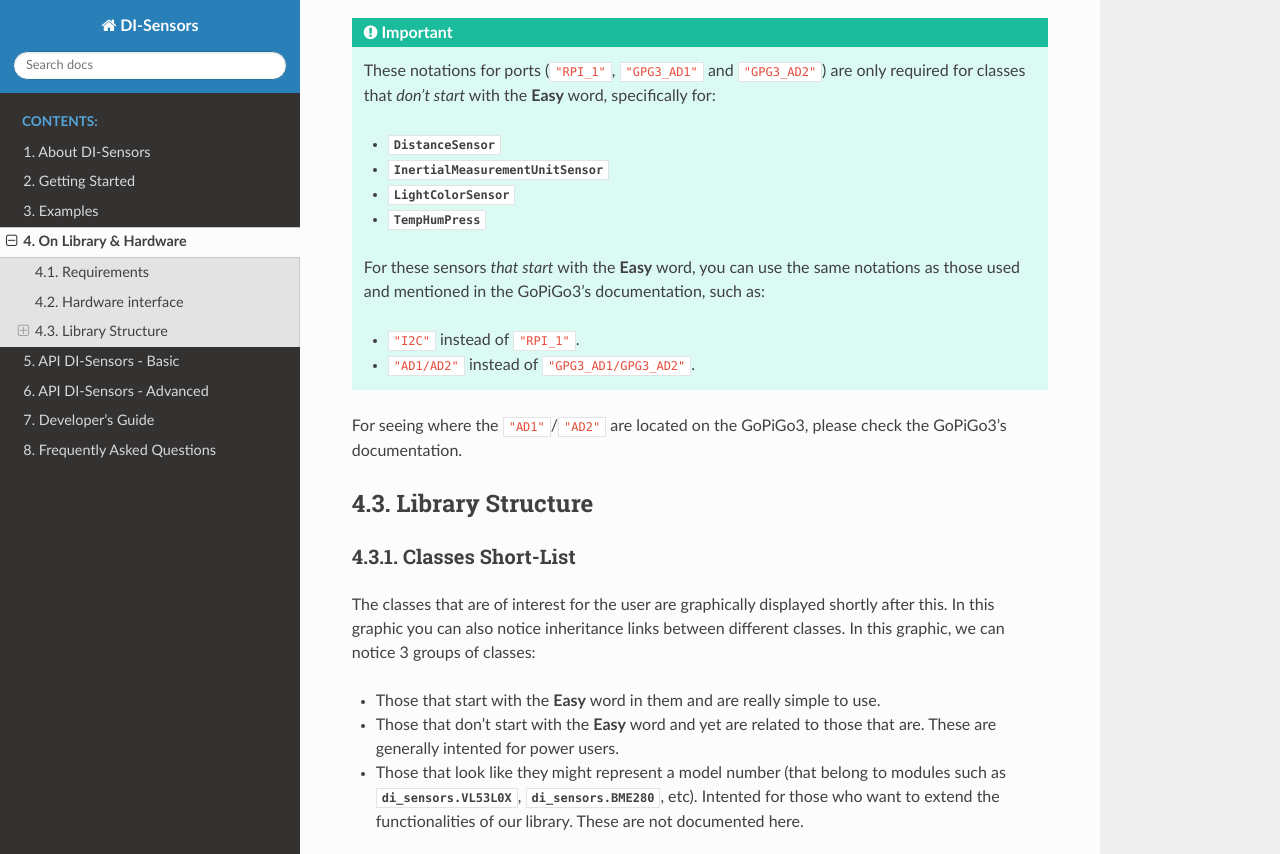
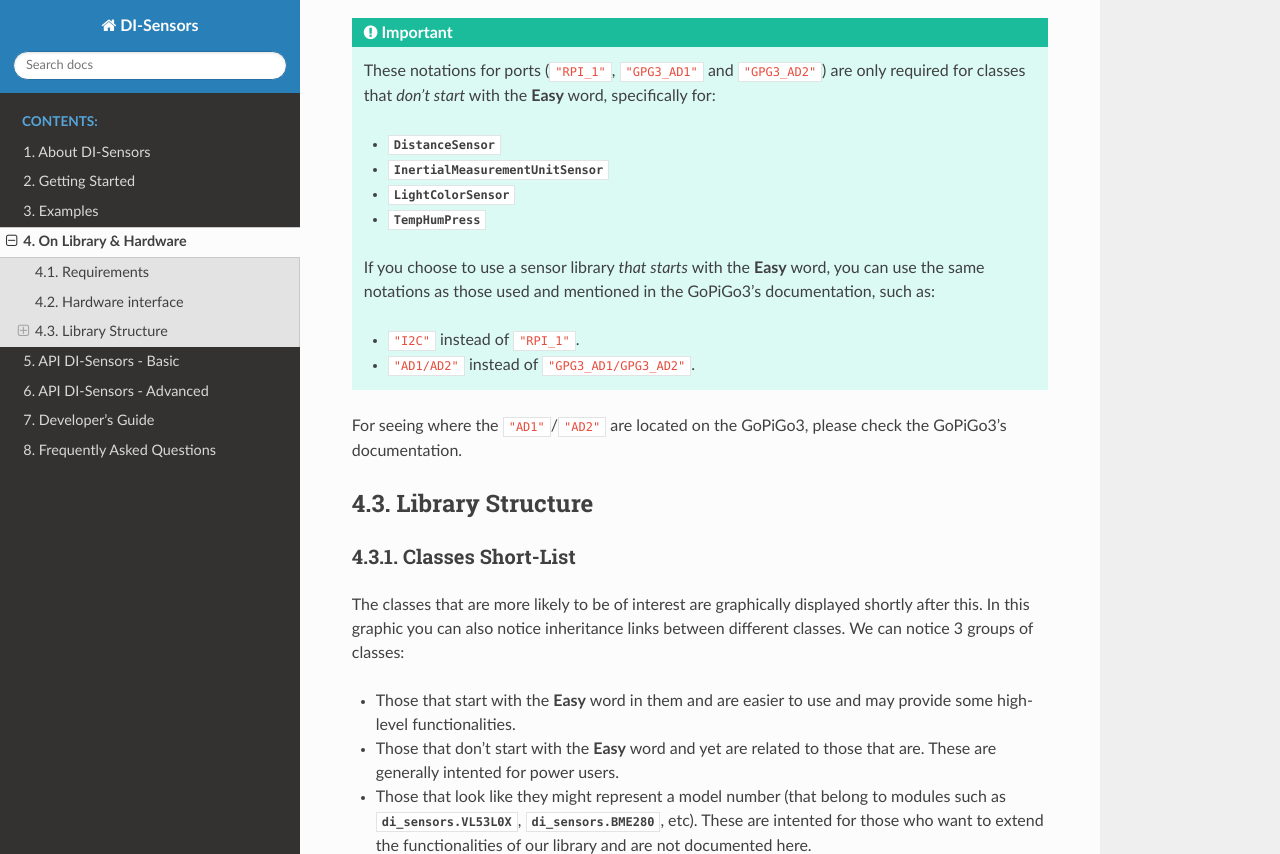
Before and after one commit to DexterInd/DI_Sensors, a Sphinx documentation site: the page built from docs/source/structure.rst, in a window 1280 px wide and 1400 px high, scrolled down 826 px, cut to the strip 0-854 px from the top of the window. Built offline with Sphinx 7.4.7 and the Read the Docs theme 2.0.0, drawn with Linux system fonts in a browser that asks for light colours; some of the changed text lies outside the part shown.

Commit message:
minor fixes to docs (#42)
* minor fixes to docs

* minor fixes to doc

* fix grammar

```diff
--- a/docs/source/structure.rst
+++ b/docs/source/structure.rst
@@ -43,7 +43,7 @@ Instantiating the :ref:`4 sensors<getting-started-chapter>` in Python is a matte
    * :py:class:`~di_sensors.light_color_sensor.LightColorSensor`
    * :py:class:`~di_sensors.temp_hum_press.TempHumPress`
 
-   For these sensors *that start* with the **Easy** word, you can use the same notations as those used and mentioned in the GoPiGo3's :ref:`documentation <gopigo3:hardware-ports-section>`, such as:
+   If you choose to use a sensor library *that starts* with the **Easy** word, you can use the same notations as those used and mentioned in the GoPiGo3's :ref:`documentation <gopigo3:hardware-ports-section>`, such as:
 
    * ``"I2C"`` instead of ``"RPI_1"``.
    * ``"AD1/AD2"`` instead of ``"GPG3_AD1/GPG3_AD2"``.
@@ -58,13 +58,13 @@ Library Structure
 Classes Short-List
 ------------------
 
-The classes that are of interest for the user are graphically displayed shortly after this. In this graphic you can also notice inheritance links
-between different classes. In this graphic, we can notice 3 groups of classes:
+The classes that are more likely to be of interest are graphically displayed shortly after this. In this graphic you can also notice inheritance links
+between different classes. We can notice 3 groups of classes:
 
-* Those that start with the **Easy** word in them and are really simple to use.
+* Those that start with the **Easy** word in them and are easier to use and may provide some high-level functionalities.
 * Those that don't start with the **Easy** word and yet are related to those that are. These are generally intented for power users.
 * Those that look like they might represent a model number (that belong to modules such as :py:mod:`di_sensors.VL53L0X`, :py:mod:`di_sensors.BME280`, etc).
-  Intented for those who want to extend the functionalities of our library. These are not documented here.
+  These are intented for those who want to extend the functionalities of our library and are not documented here.
 
 .. inheritance-diagram::
    di_sensors.easy_distance_sensor
@@ -109,7 +109,7 @@ Easy - TempHumPress
 
 
 ^^^^^^^^^^^^^^^^^^^^
-Easy - Light
+Easy - Light & Color
 ^^^^^^^^^^^^^^^^^^^^
 
 .. autosummary::
@@ -164,7 +164,7 @@ Non-Easy - TempHumPress
    di_sensors.temp_hum_press.TempHumPress.get_humidity
 
 ^^^^^^^^^^^^^^^^^^^^
-Non-Easy - Light
+Light & Color
 ^^^^^^^^^^^^^^^^^^^^
 
 .. autosummary::
```
Also changed, not shown: other parts of docs/source/structure.rst (+3 -3 lines), 2 other files.
